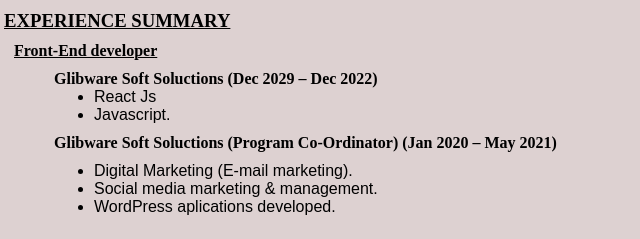
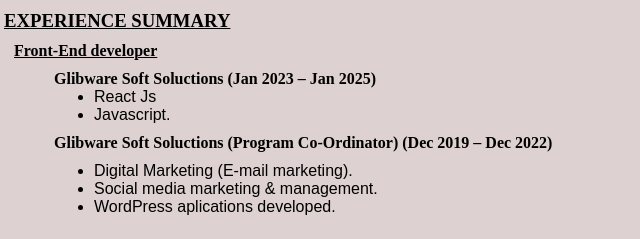
Before and after one commit to BHARATH15081997/myportfolio, a plain HTML site: page Bharathresume.html in a window 1280 px wide. Shown: the part 797-1036 px from the top of the page, 27-667 px from the left. Drawn offline with Linux system fonts and the light colour scheme; files whose address does not match are found by name.

Commit message:
Update Bharathresume.html

```diff
--- a/Bharathresume.html
+++ b/Bharathresume.html
@@ -103,7 +103,7 @@ img{
 <h3 class="SUMMARY">EXPERIENCE SUMMARY</h3>
 <div class="Dutie">
 <h4 class="Duties">Front-End developer</h4>
-<h4 class="exp1-comp">Glibware Soft Soluctions (Dec 2029 – Dec 2022)</h4>
+<h4 class="exp1-comp">Glibware Soft Soluctions (Jan 2023 – Jan 2025)</h4>
 <ul class="exp1">
 <li>React Js</li>
 <li>Javascript.</li>
@@ -111,7 +111,7 @@ img{
 </div>
 	<div class="page2">
 
-		<h4 class="exp2-comp">Glibware Soft Soluctions (Program Co-Ordinator) (Jan 2020 – May 2021)</h4>
+		<h4 class="exp2-comp">Glibware Soft Soluctions (Program Co-Ordinator) (Dec 2019 – Dec 2022)</h4>
 		<ul class="exp2">
 		<li>Digital Marketing (E-mail marketing).</li>
 		<li>Social media marketing & management.</li>
```
